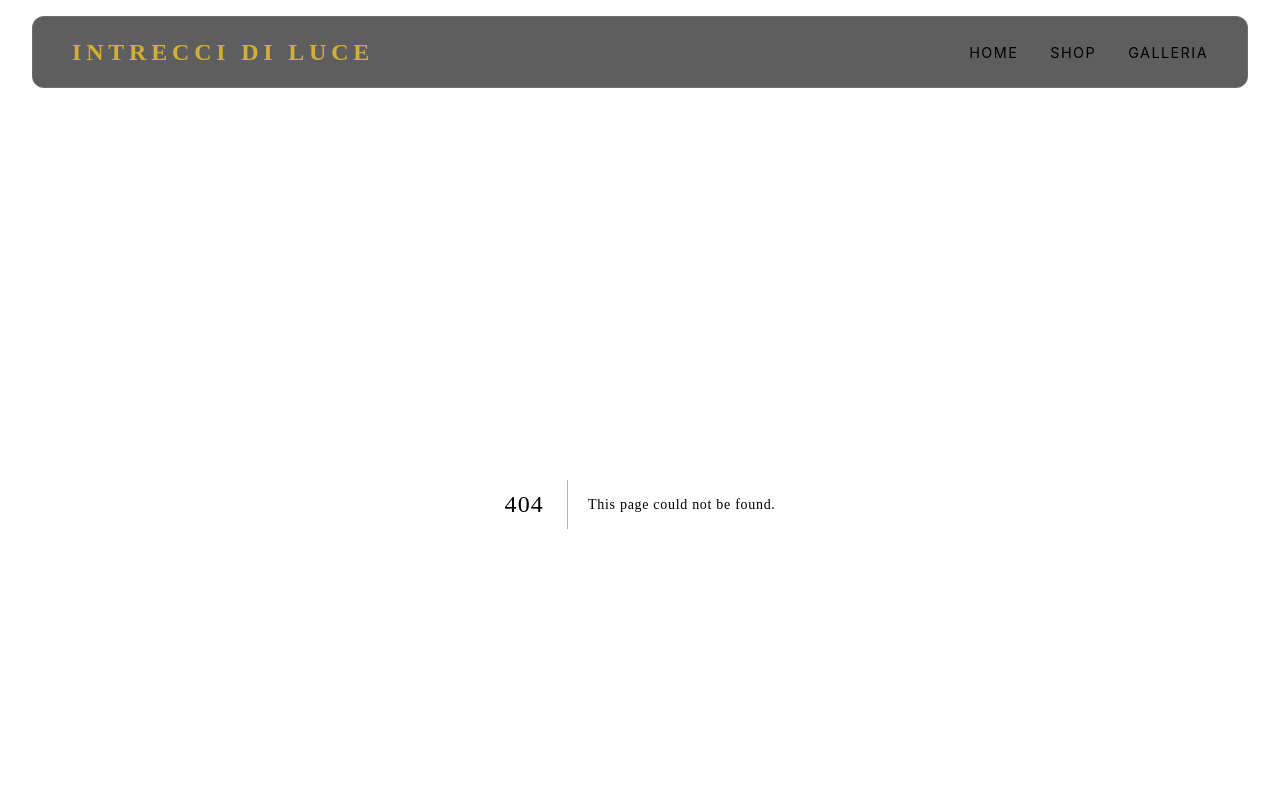
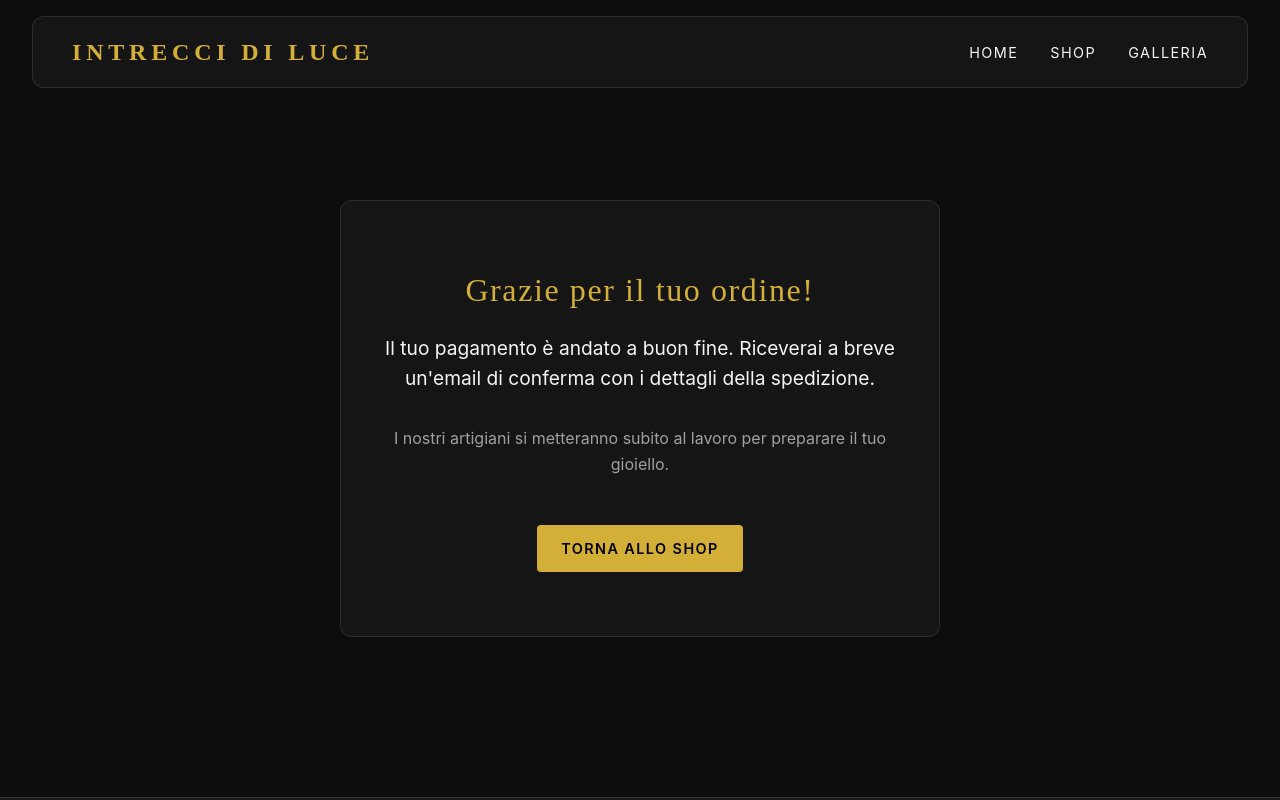
Before and after one commit to rinomaga/intrecci-di-luce, a Next.js app: page /success in a window 1280 px wide. Before the commit this address had no page. Shown: the top 800 px of the page. Built offline with nearby package versions, Linux system fonts and the light colour scheme.

Commit message:
Completato e-commerce Intrecci Di Luce (Stripe, DB, Admin, Layout)

```diff
--- a/src/app/shop/page.js
+++ b/src/app/shop/page.js
@@ -1,5 +1,6 @@
 import { query } from '@/lib/db';
 import Link from 'next/link';
+import CheckoutButton from './CheckoutButton';
 
 export const dynamic = 'force-dynamic';
 
@@ -43,7 +44,7 @@ export default async function Shop() {
             <div className="item-details">
               <h3>{prodotto.nome}</h3>
               <p>€ {parseFloat(prodotto.prezzo).toFixed(2).replace('.', ',')}</p>
-              <button className="btn-primary" style={{ marginTop: '1rem', width: '100%' }}>Acquista Ora</button>
+              <CheckoutButton product={prodotto} />
             </div>
           </div>
         ))}
--- /dev/null
+++ b/src/app/success/page.js
@@ -0,0 +1,20 @@
+import Link from 'next/link';
+
+export default function SuccessPage() {
+  return (
+    <div className="container" style={{ padding: '6rem 2rem', textAlign: 'center' }}>
+      <div className="glass-panel" style={{ padding: '4rem 2rem', maxWidth: '600px', margin: '0 auto' }}>
+        <h1 style={{ color: 'var(--primary-color)', marginBottom: '1rem' }}>Grazie per il tuo ordine!</h1>
+        <p style={{ fontSize: '1.2rem', marginBottom: '2rem' }}>
+          Il tuo pagamento è andato a buon fine. Riceverai a breve un'email di conferma con i dettagli della spedizione.
+        </p>
+        <p style={{ marginBottom: '3rem', color: 'var(--text-muted)' }}>
+          I nostri artigiani si metteranno subito al lavoro per preparare il tuo gioiello.
+        </p>
+        <Link href="/shop" className="btn-primary">
+          Torna allo Shop
+        </Link>
+      </div>
+    </div>
+  );
+}
```
